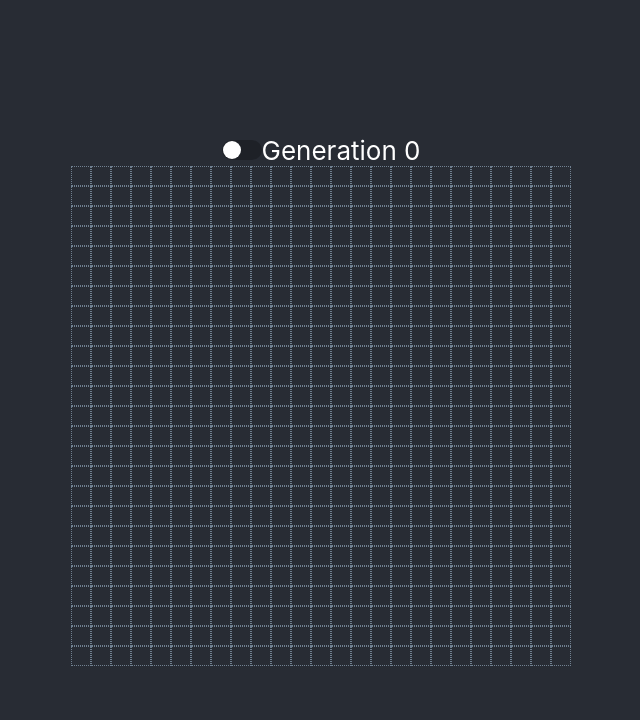
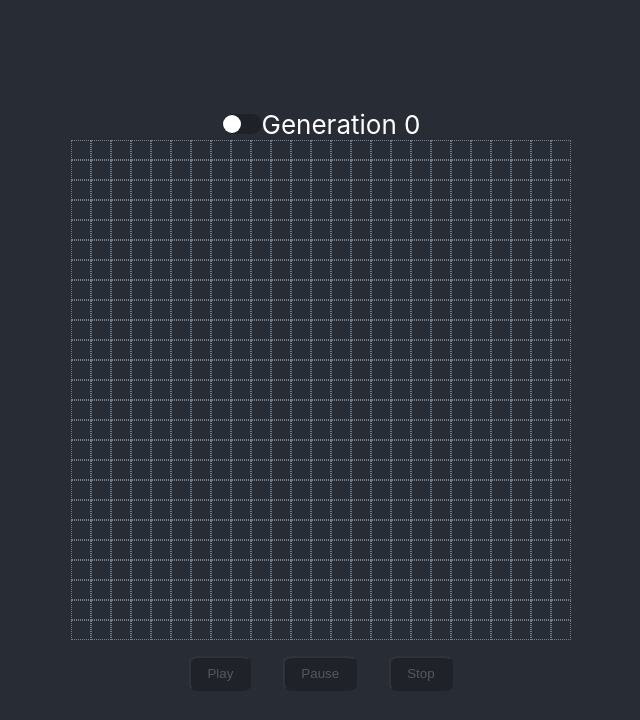
Before and after one commit to trevorjamesmartin/CS-Build-Week-1, a React (Create React App) app: page / in a window 1280 px wide. Shown: the top 720 px of the page, without its empty margins (319-959 px from the left). Built offline with nearby package versions, Linux system fonts and the light colour scheme.

Commit message:
placeholder media toolbar

```diff
--- a/src/App.css
+++ b/src/App.css
@@ -60,3 +60,31 @@
 .checkbox {
   display: none;
 }
+
+.tool-bar {
+  display: flex;
+  flex-direction: row;
+  justify-content: center;
+  align-items: center;
+  margin-bottom: 1rem;
+}
+
+.media-bar {
+  display: flex;
+  flex-direction: row;
+  justify-content: center;
+  margin-top: 1rem;
+}
+
+.media-button {
+  margin-left: 1rem;
+  margin-right: 1rem;
+  border-radius: 15%;
+  padding-left: 1rem;
+  padding-right: 1rem;
+  padding-top: 0.5rem;
+  padding-bottom: 0.5rem;
+  background-color: black;
+  color: white;
+  opacity: 20%;
+}
--- a/src/App.js
+++ b/src/App.js
@@ -2,6 +2,7 @@ import React, { useState } from "react";
 import "./App.css";
 import Board from "./components/Board";
 import ToolBar from "./components/ToolBar";
+import MediaBar from "./components/MediaBar";
 
 const initialState = {
   squares: [],
@@ -25,6 +26,7 @@ function App() {
           generation={state.generation}
         />
         <Board stateHooks={stateHooks} clickEffect={state.clickEffect} />
+        <MediaBar />
       </header>
     </div>
   );
--- /dev/null
+++ b/src/components/MediaBar.jsx
@@ -0,0 +1,13 @@
+import React from "react";
+
+const MediaBar = (props) => {
+  return (
+    <span className="media-bar">
+      <button className="media-button">Play</button>
+      <button className="media-button">Pause</button>
+      <button className="media-button">Stop</button>
+    </span>
+  );
+};
+
+export default MediaBar;
```
